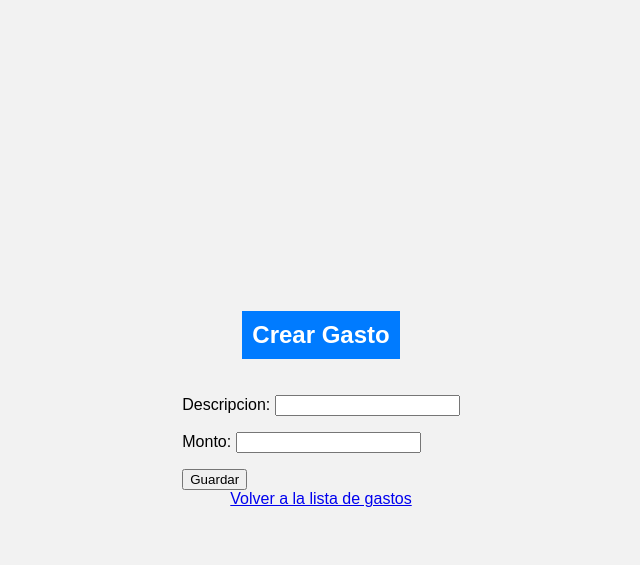
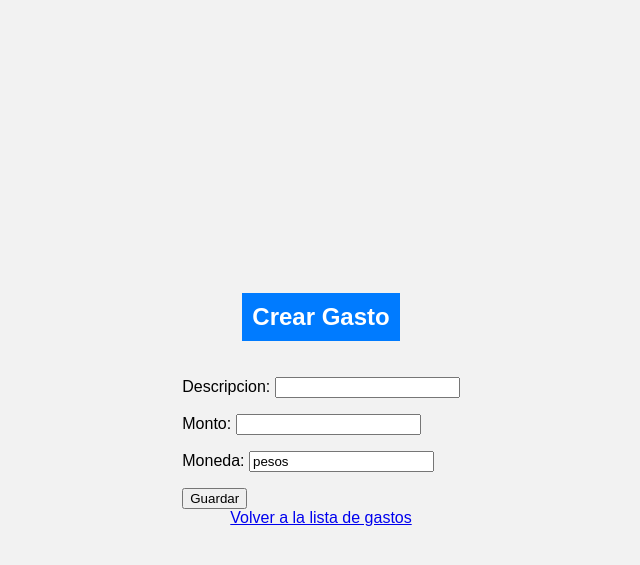
Before and after one commit to Ontos-2021/billetera, a Django app: page /crear/ in a window 1280 px wide. Shown: the top 565 px of the page, without its empty margins (319-959 px from the left). Run offline with Django 4.2, Linux system fonts and the light colour scheme.

Commit message:
Le incluí el atributo 'moneda' al modelo gastos

```diff
--- a/billetera/gastos/forms.py
+++ b/billetera/gastos/forms.py
@@ -4,4 +4,4 @@ from .models import Gasto
 class GastoForm(forms.ModelForm):
     class Meta:
         model = Gasto
-        fields = ['descripcion', 'monto']
+        fields = ['descripcion', 'monto', 'moneda']
--- a/billetera/gastos/models.py
+++ b/billetera/gastos/models.py
@@ -5,6 +5,7 @@ class Gasto(models.Model):
     descripcion = models.CharField(max_length=255)
     monto = models.DecimalField(max_digits=10, decimal_places=2)
     fecha = models.DateTimeField(auto_now_add=True)  # Agrega este campo para la fecha de creación.
+    moneda = models.CharField(max_length=10, default='pesos')
 
     def __str__(self):
         return self.descripcion
--- a/billetera/gastos/static/gastos/style.css
+++ b/billetera/gastos/static/gastos/style.css
@@ -51,7 +51,7 @@ li {
     font-weight: bold;
 }
 
-.gasto-fecha {
+.gasto-fecha, .gasto-moneda {
     color: #888;
 }
 
--- a/billetera/gastos/templates/gastos/lista_gastos.html
+++ b/billetera/gastos/templates/gastos/lista_gastos.html
@@ -23,6 +23,7 @@
                 <span class="gasto-descripcion">{{ gasto.descripcion }}</span>
                 <span class="gasto-monto">${{ gasto.monto }}</span>
                 <span class="gasto-fecha">{{ gasto.fecha }}</span>
+                <span class="gasto-moneda">({{ gasto.moneda }})</span>
                 <a href="{% url 'editar_gasto' gasto.id %}">Editar</a>
                 <a href="{% url 'eliminar_gasto' gasto.id %}">Eliminar</a>
             </li>
```
Also changed, not shown: 1 other file.
